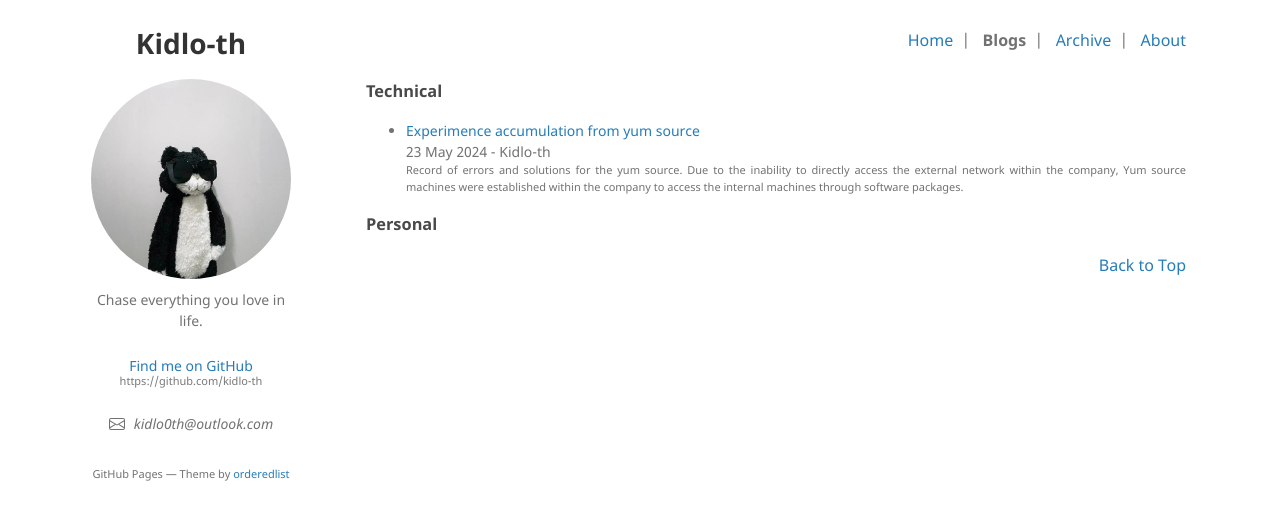
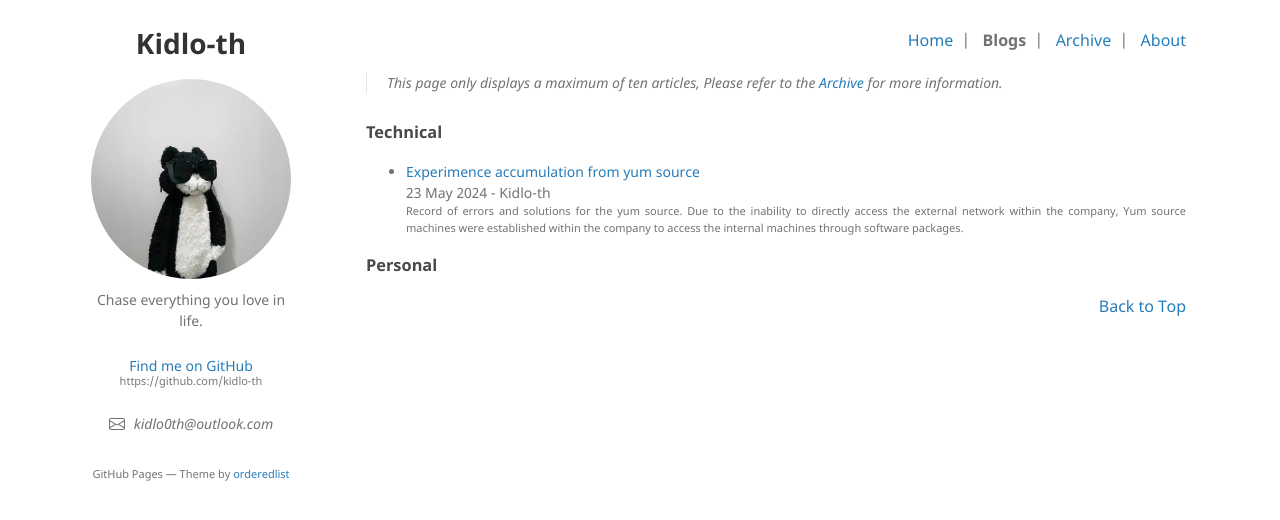
Before and after one commit to kidlo-th/kidlo-th.github.io, a Jekyll site: the page built from blogs.md, in a window 1280 px wide. Shown: the top 520 px of the page. Built offline with Jekyll 4.4.1, drawn with Linux system fonts in a browser that asks for light colours; a script that is not in the unit is left out.

Commit message:
Limit the number of article on "Blogs" page

```diff
--- a/blogs.md
+++ b/blogs.md
@@ -10,6 +10,8 @@ page_type: "Blogs"
   <a href="/archive.html">Archive</a>&nbsp;&nbsp;|&nbsp;&nbsp;
   <a href="/about.html">About</a>
 </p>
+
+> This page only displays a maximum of ten articles, Please refer to the <a href="/archive.html">Archive</a> for more information.
 
 <div style="text-align: center; padding-bottom: 10px;">
   <style>
@@ -32,14 +34,18 @@ page_type: "Blogs"
 ### Technical
 
 <ul>
+  {% assign count = 0 %}
   {% for category in site.categories %}
     {% if category[0] == "Technical" %}
       {% for post in category[1] %}
-        <li>
-          <a href="{{ post.url }}">{{ post.title }}</a><br>
-          {{ post.date | date_to_string }} - {{ post.author }}<br>
-          <small>{{ post.excerpt }}</small>
-        </li>
+        {% if count < 10 %}
+          <li>
+            <a href="{{ post.url }}">{{ post.title }}</a><br>
+            {{ post.date | date_to_string }} - {{ post.author }}<br>
+            <small>{{ post.excerpt }}</small>
+          </li>
+          {% assign count = count | plus: 1 %}
+        {% endif %}
       {% endfor %}
     {% endif %}
   {% endfor %}
@@ -48,28 +54,36 @@ page_type: "Blogs"
 ### Personal
 
 <ul>
+  {% assign count = 0 %}
   {% for category in site.categories %}
     {% if category[0] == "Memo" %}
       {% for post in category[1] %}
-        <li>
-          <a href="{{ post.url }}">{{ post.title }}</a><br>
-          {{ post.date | date_to_string }} - {{ post.author }}<br>
-          <small>{{ post.excerpt }}</small>
-        </li>
+        {% if count < 10 %}
+          <li>
+            <a href="{{ post.url }}">{{ post.title }}</a><br>
+            {{ post.date | date_to_string }} - {{ post.author }}<br>
+            <small>{{ post.excerpt }}</small>
+          </li>
+          {% assign count = count | plus: 1 %}
+        {% endif %}
       {% endfor %}
     {% endif %}
   {% endfor %}
 </ul>
 
 <ul>
+  {% assign count = 0 %}
   {% for category in site.categories %}
     {% if category[0] == "Personal" %}
       {% for post in category[1] %}
-        <li>
-          <a href="{{ post.url }}">{{ post.title }}</a><br>
-          {{ post.date | date_to_string }} - {{ post.author }}<br>
-          <small>{{ post.excerpt }}</small>
-        </li>
+        {% if count < 10 %}
+          <li>
+            <a href="{{ post.url }}">{{ post.title }}</a><br>
+            {{ post.date | date_to_string }} - {{ post.author }}<br>
+            <small>{{ post.excerpt }}</small>
+          </li>
+          {% assign count = count | plus: 1 %}
+        {% endif %}
       {% endfor %}
     {% endif %}
   {% endfor %}
```
